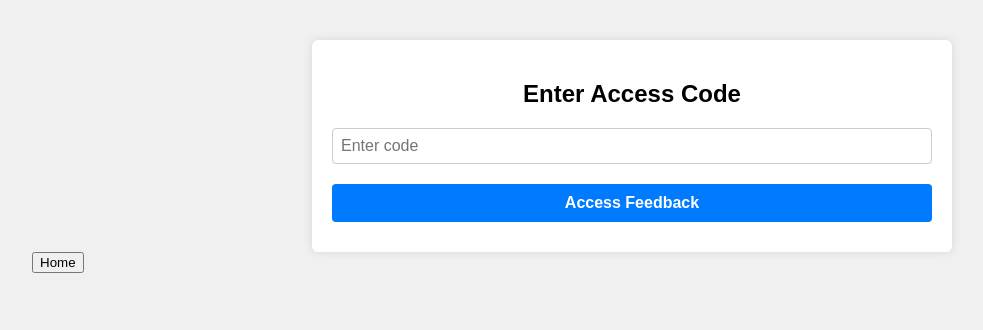
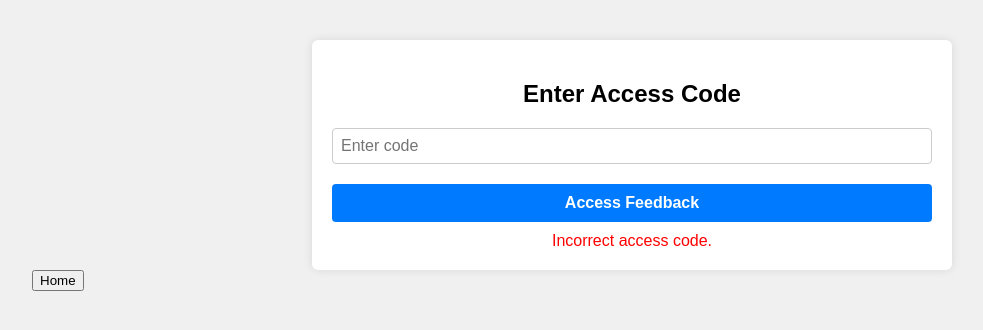
Before and after one commit to tryingtolearncoding-INTERMEDIATE/thebestandfirstwebsite-2025jef, a plain HTML site: page view-feedback.html in a window 1280 px wide. Both pictures are taken after a click on the button "Access Feedback". Shown: the whole page, without its empty margins (8-991 px from the left). Drawn offline with Linux system fonts and the light colour scheme.

Commit message:
Update view-feedback.html

```diff
--- a/view-feedback.html
+++ b/view-feedback.html
@@ -121,7 +121,7 @@
 
     accessBtn.addEventListener('click', () => {
       const code = accessInput.value.trim();
-      if (code === Feedback) {
+      if (code === ACCESS_CODE) {
         localStorage.setItem('accessGranted', 'true');
         errorMsg.textContent = '';
         showFeedback();
```
